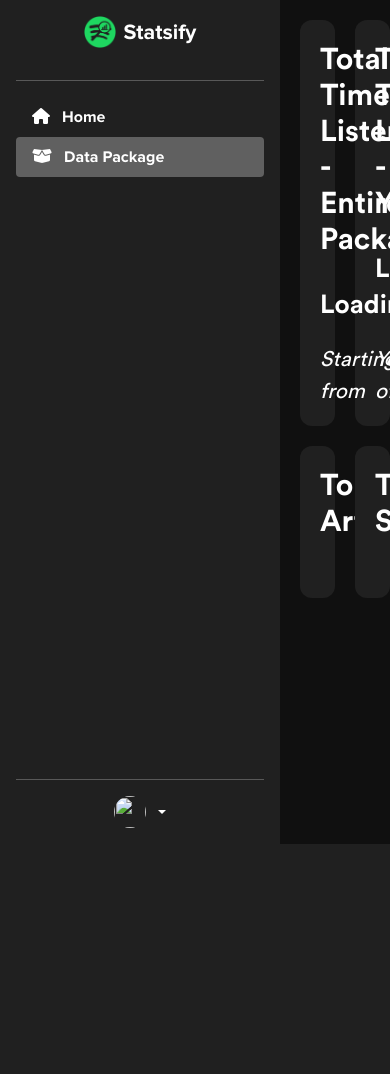
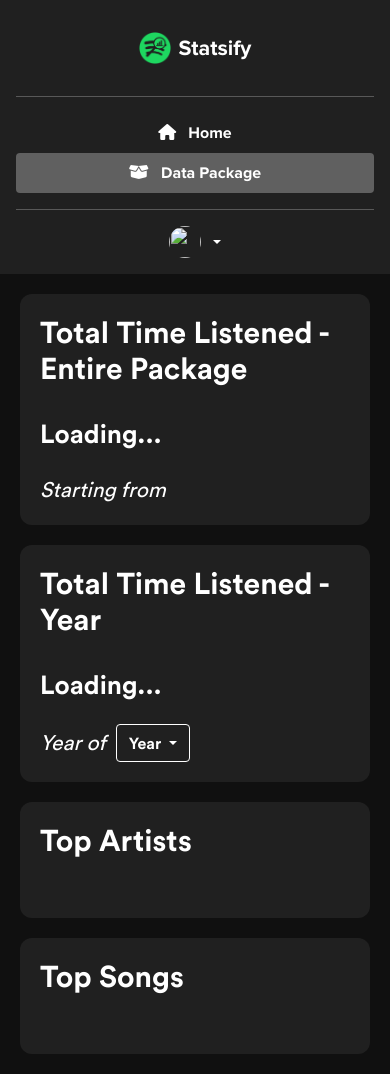
Before and after one commit to jckli/retrievify, a Flask app: template Statsify/templates/dpstats.html in a window 390 px wide. Before the commit the page ends 844 px from the top, so only its background shows below. Run offline with Flask 2, Linux system fonts and the light colour scheme; the template is opened without the code that fills it, so the values that code supplies are empty.

Commit message:
feat: mobile

```diff
--- a/Statsify/static/content/dpstats.css
+++ b/Statsify/static/content/dpstats.css
@@ -130,3 +130,34 @@ h2 {
     height: 50px;
     width: 50px;
 }
+@media (max-width: 900px) {
+    #content {
+        margin-left: 0px;
+    }
+    .top-area  {
+        display: block;
+    }
+    .total-time {
+        width: 100%;
+    }
+    .all {
+        margin-right: 0px;
+        margin-bottom: 20px;
+    }
+    .year {
+        margin-left: 0px;
+    }
+    .top-lists {
+        display: block;
+    }
+    .top-list {
+        width: 100%;
+    }
+    .top-artists {
+        margin-right: 0px;
+        margin-bottom: 20px;
+    }
+    .top-songs {
+        margin-left: 0px;
+    }
+}
--- a/Statsify/static/content/navbar.css
+++ b/Statsify/static/content/navbar.css
@@ -15,6 +15,12 @@
 a {
     font-family: ProximaNova;
 }
+.sidebar {
+    width: 280px;
+    height: 100%;
+    position: fixed;
+    z-index: 1;
+}
 .main > .dropdown {
     margin-left: auto;
     margin-right: auto;
@@ -22,3 +28,15 @@ a {
 .dropdown-menu-dark .dropdown-item {
     color: #ffffff;
 }
+@media (max-width: 900px) {
+    .mb-3 {
+        margin: 1rem 0;
+    }
+    .sidebar {
+        position: static;
+        width: 100%;
+    }
+    .nav {
+        text-align: center;
+    }
+}
--- a/Statsify/templates/index.html
+++ b/Statsify/templates/index.html
@@ -7,6 +7,7 @@
         <link rel="shortcut icon" href="{{ url_for('static', filename='favicon.ico') }}" />
         <link href="https://cdn.jsdelivr.net/npm/bootstrap@5.0.2/dist/css/bootstrap.min.css" rel="stylesheet" integrity="sha384-EVSTQN3/azprG1Anm3QDgpJLIm9Nao0Yz1ztcQTwFspd3yD65VohhpuuCOmLASjC" crossorigin="anonymous">
         <link rel="stylesheet" href="../static/content/index.css">
+        <meta name="viewport" content="width=device-width, initial-scale=1, shrink-to-fit=no">
     </head>
     <body>
         <div id="content">
--- a/Statsify/templates/layout.html
+++ b/Statsify/templates/layout.html
@@ -15,7 +15,7 @@
     </head>
     <body>
         {% block nav %}
-        <div class="d-flex flex-column flex-shrink-0 p-3 text-white bg-dark main" style="width:280px; height: 100%; position: fixed; z-index: 1;">
+        <div class="d-flex flex-column flex-shrink-0 p-3 text-white bg-dark main sidebar">
             <a href="/" class="d-flex align-items-center mb-3 mb-md-0 text-white text-decoration-none title">
                 <img class="me-2" width="32" height="32" src="/static/imgs/logo.png"></img>
                 <span class="fs-4">Statsify</span>
--- a/Statsify/templates/privacy.html
+++ b/Statsify/templates/privacy.html
@@ -7,6 +7,7 @@
         <link rel="shortcut icon" href="{{ url_for('static', filename='favicon.ico') }}" />
         <link href="https://cdn.jsdelivr.net/npm/bootstrap@5.0.2/dist/css/bootstrap.min.css" rel="stylesheet" integrity="sha384-EVSTQN3/azprG1Anm3QDgpJLIm9Nao0Yz1ztcQTwFspd3yD65VohhpuuCOmLASjC" crossorigin="anonymous">
         <link rel="stylesheet" href="../static/content/privacy.css">
+        <meta name="viewport" content="width=device-width, initial-scale=1, shrink-to-fit=no">
     </head>
     <body>
         <div id="content">
```
Also changed, not shown: Statsify/static/content/dpupload.css (+8 -0 lines), Statsify/static/content/home.css (+42 -0 lines), Statsify/static/content/index.css (+19 -0 lines).
